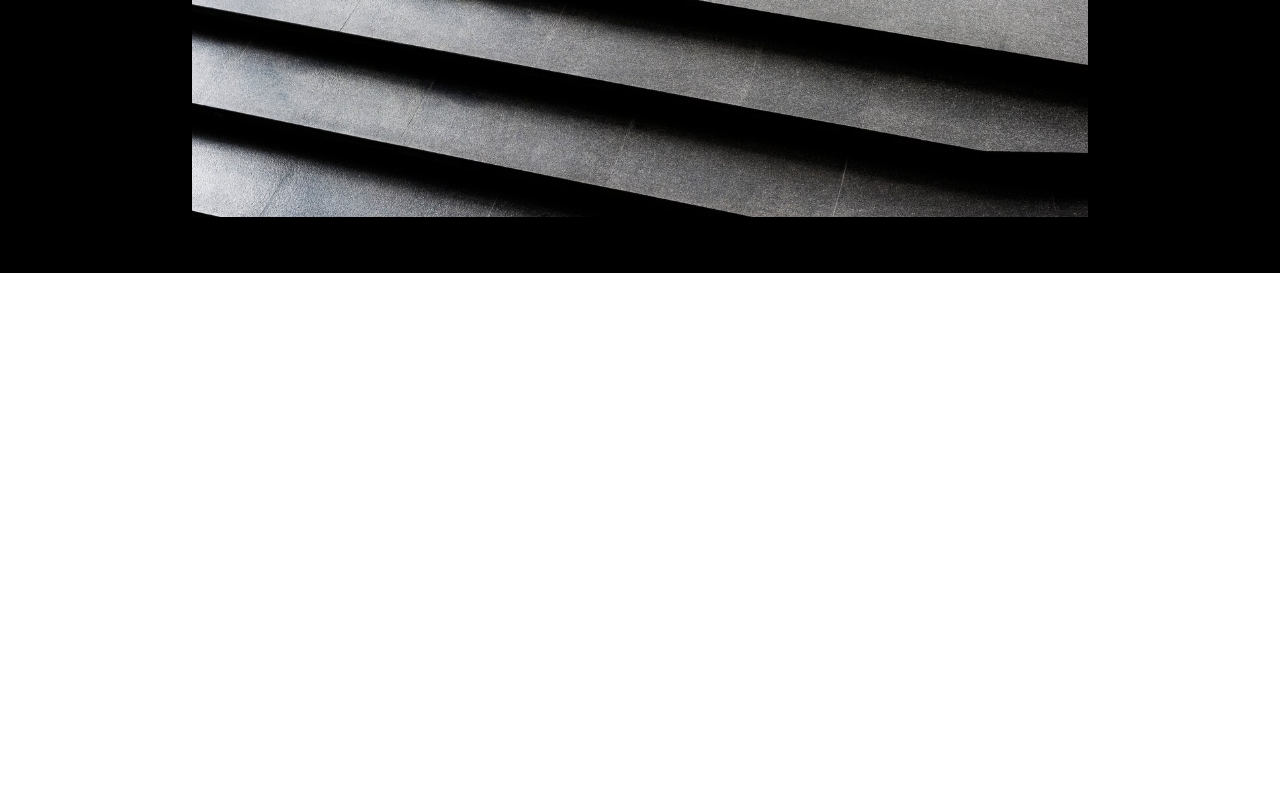
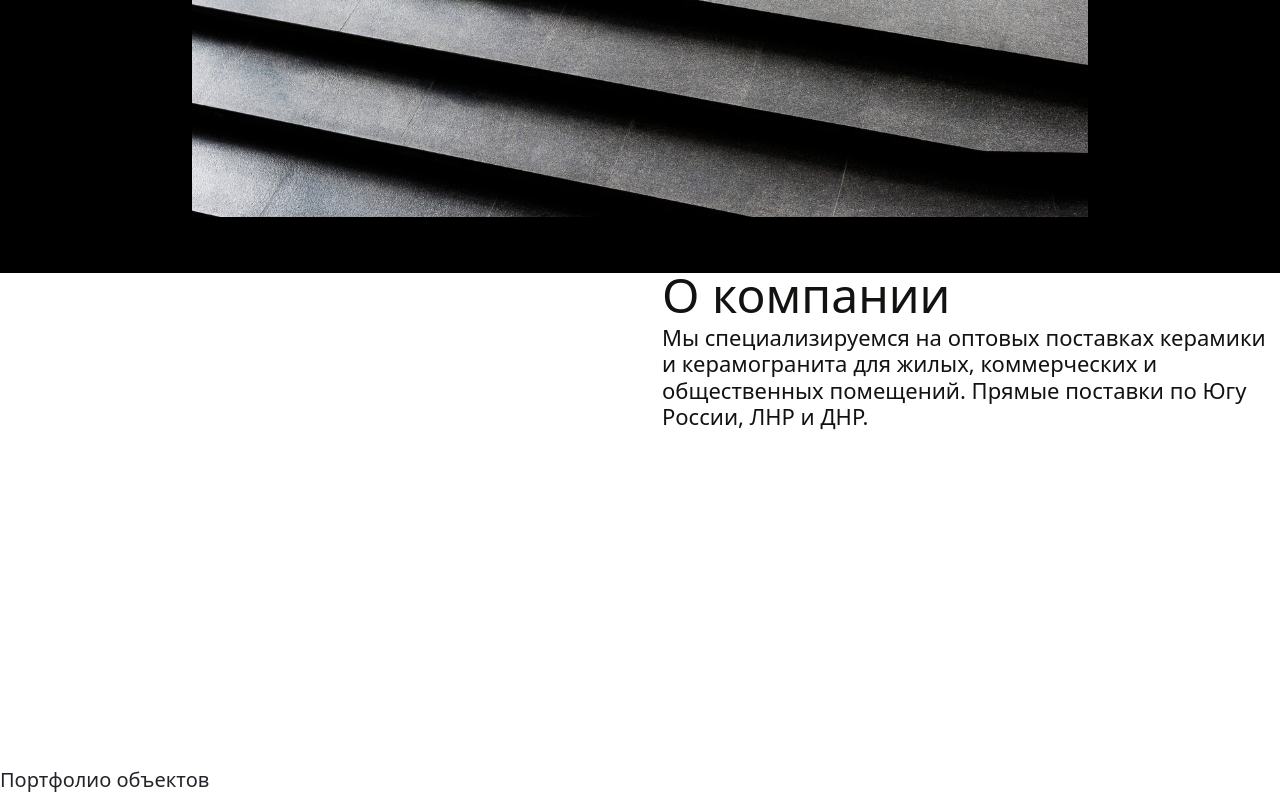
Before and after one commit to klavrenuk/nika, a Vue app: page / in a window 1280 px wide. Shown: the part 423-1223 px from the top of the page. Before the commit the page ends 800 px from the top, so only its background shows below. Built offline with nearby package versions, Linux system fonts and the light colour scheme.

Commit message:
Верстка блоков

```diff
--- a/src/App.vue
+++ b/src/App.vue
@@ -1,9 +1,17 @@
 <template>
   <div class="app">
     <AppHeader />
+    <About />
+    <Portfolio />
   </div>
 </template>
 
 <script setup>
 import AppHeader from '@/components/header/AppHeader.vue'
+import About from '@/components/about/About.vue';
+import Portfolio from "@/components/portfolio/Portfolio.vue";
 </script>
+
+<style lang="scss">
+@import "@/assets/styles/app.scss";
+</style>
--- /dev/null
+++ b/src/components/about/About.vue
@@ -0,0 +1,19 @@
+<script setup>
+import AboutRight from "@/components/about/AboutRight.vue";
+</script>
+
+<template>
+  <div class="about">
+    <div></div>
+    <AboutRight />
+  </div>
+</template>
+
+<style scoped lang="scss">
+.about {
+  display: grid;
+  grid-template-columns: 392px auto;
+  gap: 270px;
+  justify-content: space-between;
+}
+</style>
--- /dev/null
+++ b/src/components/about/AboutRight.vue
@@ -0,0 +1,42 @@
+<script setup>
+
+</script>
+
+<template>
+  <div class="about-right">
+    <h4 class="about-right__title">
+      О компании
+    </h4>
+
+    <p class="about-right__text">
+      Мы специализируемся на оптовых поставках керамики и керамогранита для жилых, коммерческих и общественных помещений. Прямые поставки по Югу России, ЛНР и ДНР.
+    </p>
+    <p class="about-right__text text-white">
+      Мы более 20 лет специализируемся на оптовых поставках керамической плитки и керамогранита от ведущих производителей. Являемся официальными дилерами Piastrella, M‑Квадрат (PROGRES,PiezaRosa), ProTile, Italon, Kerama Marazzi, Нефрит Керамика, Unitile, Grani Taganaya и других признанных брендов.
+    </p>
+    <p class="about-right__text text-white">
+      Осуществляем поставки в Ростов‑на‑Дону, Краснодарский край, ЛНР и ДНР для жилых комплексов, коттеджных посёлков, а также коммерческих и общественных объектов — от фасадов и террас до интерьеров ресторанов, школ и супермаркетов.
+    </p>
+  </div>
+</template>
+
+<style scoped lang="scss">
+.about-right {
+  &__title {
+    color: #121211;
+    font-size: 48px;
+    line-height: 43px;
+    font-weight: 500;
+  }
+
+  &__text {
+    color: #121211;
+    font-size: 22px;
+    line-height: 120%;
+
+    &.text-white {
+      color: #949494;
+    }
+  }
+}
+</style>
--- a/src/components/header/AppHeader.vue
+++ b/src/components/header/AppHeader.vue
@@ -1,10 +1,12 @@
 <script setup>
 import HeaderTop from '@/components/header/HeaderTop.vue';
+import HeaderBottom from '@/components/header/HeaderBottom.vue';
 </script>
 
 <template>
   <div class="app-header">
     <HeaderTop />
+    <HeaderBottom />
   </div>
 </template>
 
--- /dev/null
+++ b/src/components/portfolio/Portfolio.vue
@@ -0,0 +1,19 @@
+<script setup>
+
+</script>
+
+<template>
+  <div class="portfolio">
+    <div>
+      <h5 class="portfolio__title">
+        Портфолио объектов
+      </h5>
+    </div>
+
+
+  </div>
+</template>
+
+<style scoped lang="scss">
+
+</style>
```
Also changed, not shown: src/components/portfolio/PortfolioRIght.vue (added, +18 -0 lines), public/images/portfolio-img.jpg (added).
